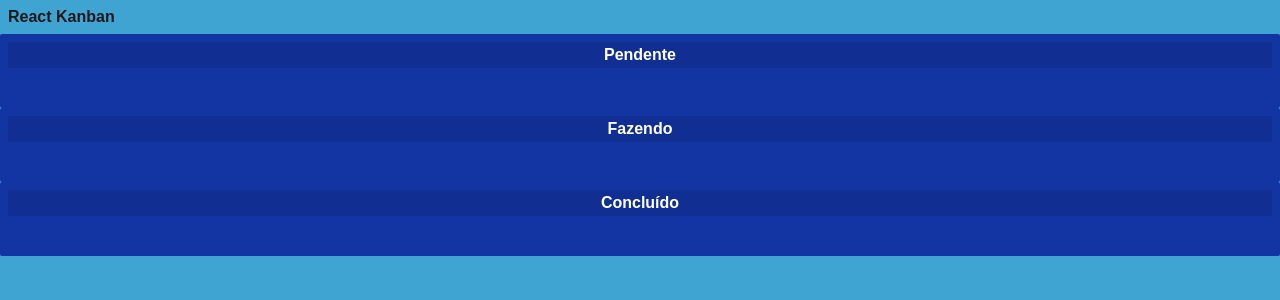
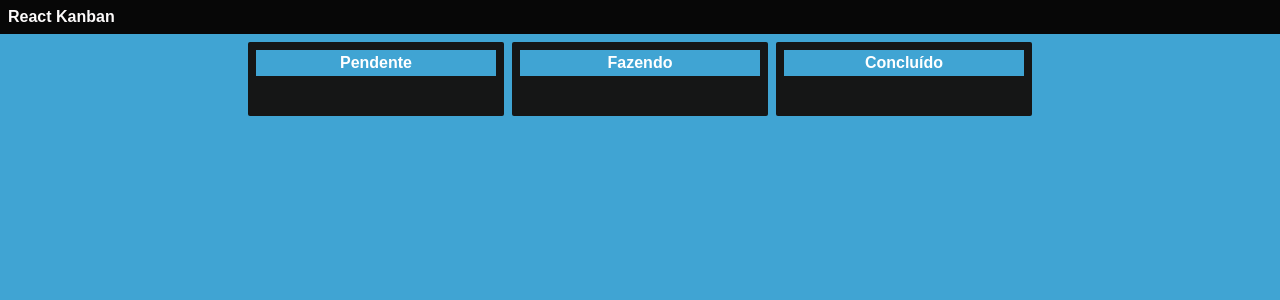
Before and after one commit to jhenriquemargrafm/react-kanban, a React (Create React App) app: page / in a window 1280 px wide. Shown: the top 300 px of the page. Built offline with nearby package versions, Linux system fonts and the light colour scheme.

Commit message:
New color

```diff
--- a/src/App.js
+++ b/src/App.js
@@ -9,9 +9,11 @@ export default function App() {
     <div className="App">
       <div>
         <Navbar />
-        <TaskList title="Pendente"/>
-        <TaskList title="Fazendo"/>
-        <TaskList title="Concluído" />
+        <div className="container">
+          <TaskList title="Pendente"/>
+          <TaskList title="Fazendo"/>
+          <TaskList title="Concluído" />
+        </div>
       </div>
     </div>
   );
--- a/src/components/Navbar/navbar.css
+++ b/src/components/Navbar/navbar.css
@@ -1,7 +1,7 @@
 .navbar {
   display: flex;
-  background-color:  #40a4d3;
+  background-color:  #070707;
   padding: 8px;
-  color: rgb(27, 26, 26);
+  color: rgb(252, 250, 250);
   font-weight: bold;
 }
--- a/src/components/TaskList/tasklist.css
+++ b/src/components/TaskList/tasklist.css
@@ -1,13 +1,13 @@
 .tasklist {
   padding: 8px;
-  background-color: #1334a3;
+  background-color: #151616;
   border-radius: 2px;
 }
 
 .tasklist .title {
   padding: 4px;
   font-weight: bold;
-  background-color: rgba(0, 0, 0, 0.1);
+  background-color:  #40a4d3;
   text-align: center;
 }
 
```
